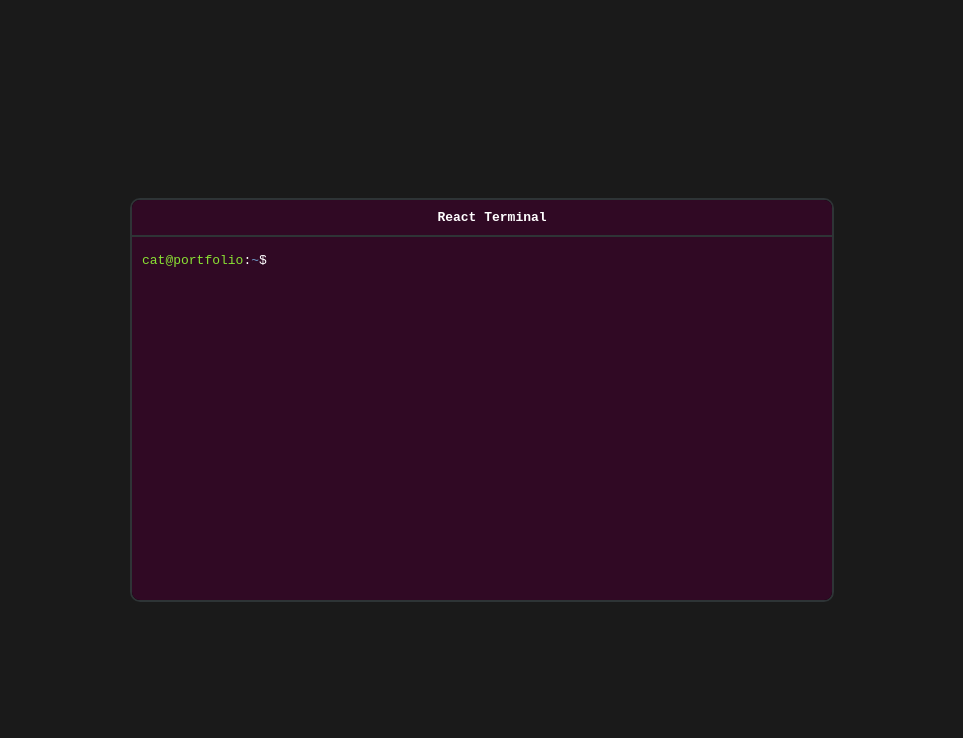
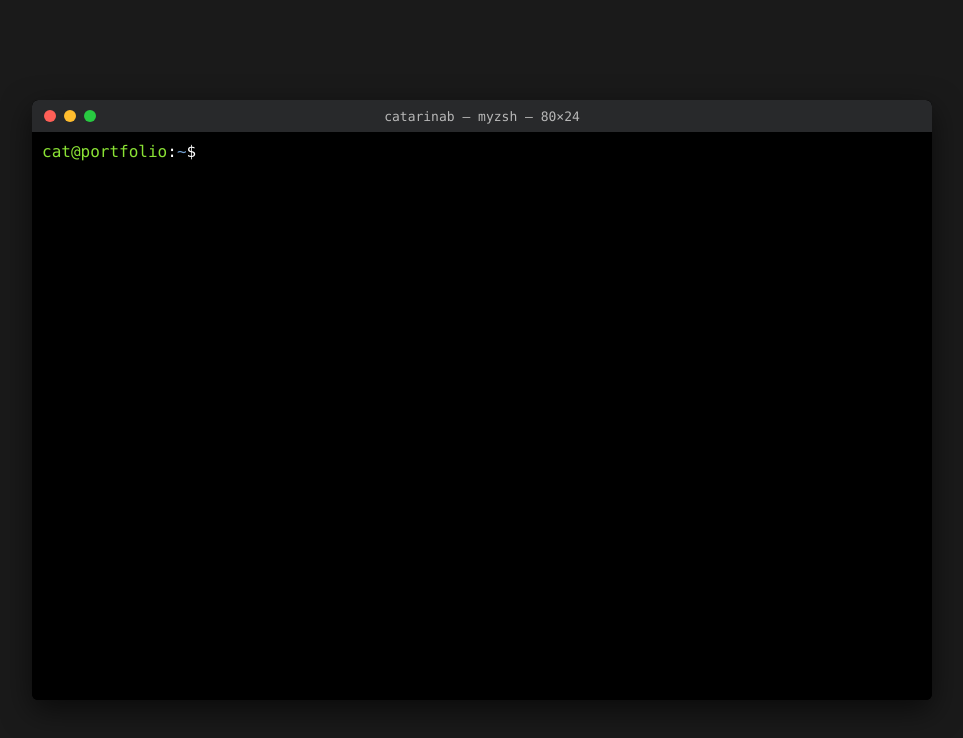
Before and after one commit to catarinab/catarinab.github.io, a React (Create React App) app: page / in a window 1280 px wide. Shown: the top 738 px of the page, without its empty margins (158-1121 px from the left). Built offline with nearby package versions, Linux system fonts and the light colour scheme.

Commit message:
Getting prettier

```diff
--- a/src/App.js
+++ b/src/App.js
@@ -2,25 +2,38 @@
 
 function App() {
   const commands = {
-    help: "Available commands: help, whoami, clear",
+    help: "Available commands: help, whoami, clear, echo [text], ls",
     whoami: "You are a React user!",
     clear: "",
+    ls: "Desktop Documents Downloads Music Pictures Videos",
+    echo: (args) => args,
   };
 
   const [input, setInput] = useState("");
 const [history, setHistory] = useState([]);
   const terminalEndRef = useRef(null);
+  const inputRef = useRef(null);
 
   const handleSubmit = (e) => {
-    e.preventDefault();
+    if (e) e.preventDefault();
 
     if (input.trim() === "") return;
 
-    let response = commands[input] || `Command not found: ${input}`;
+    const inputParts = input.trim().split(' ');
+    const command = inputParts[0];
+    const args = inputParts.slice(1).join(' ');
 
-    if (input === "clear") {
+    let response;
+
+    if (command === "clear") {
       setHistory([]);
     } else {
+      if (typeof commands[command] === 'function') {
+        response = commands[command](args);
+      } else {
+        response = commands[command] || `Command not found: ${command}`;
+      }
+
       setHistory((prev) => [
         ...prev,
         { prompt: "cat@portfolio:~$", command: input, output: response },
@@ -30,47 +43,91 @@
     setInput(""); // Clear input after submission
   };
 
+  // Handle Enter key press
+  const handleKeyDown = (e) => {
+    if (e.key === 'Enter') {
+      e.preventDefault();
+      handleSubmit();
+    }
+  };
+
+  // Handle clicks on terminal to focus input
+  const handleTerminalClick = () => {
+    inputRef.current?.focus();
+  };
+
   // Auto-scroll to the bottom when history updates
   useEffect(() => {
     terminalEndRef.current?.scrollIntoView({ behavior: "smooth" });
   }, [history]);
 
+  // Maintain focus on input when terminal is clicked
+  useEffect(() => {
+    document.addEventListener("click", handleTerminalClick);
+    return () => {
+      document.removeEventListener("click", handleTerminalClick);
+    };
+  }, []);
+
   return (
     <div style={styles.page}>
       <div style={styles.terminal}>
-        <div style={styles.terminalHeader}>React Terminal</div>
-        <div style={styles.terminalBody}>
+        <div style={styles.terminalHeader}>
+          <div style={styles.trafficLights}>
+            <div style={styles.closeButton}></div>
+            <div style={styles.minimizeButton}></div>
+            <div style={styles.maximizeButton}></div>
+          </div>
+          <div style={styles.title}>catarinab — myzsh — 80×24</div>
+        </div>
+        <div style={styles.terminalBody} onClick={handleTerminalClick}>
           {history.map((entry, index) => (
             <div key={index} style={styles.historyEntry}>
-              <p style={styles.command}>
+              <div style={styles.commandLine}>
+                <span style={styles.prompt}>
                   <span style={styles.green}>cat@portfolio</span>
                   <span style={styles.white}>:</span>
                   <span style={styles.blue}>~</span>
-                <span style={styles.white}>$</span> {entry.command}
-              </p>
-              <p style={styles.output}>{entry.output}</p>
+                  <span style={styles.white}>$&nbsp;</span>
+                </span>{" "}
+                <span>{entry.command}</span>
+              </div>
+              {entry.output && (
+                <div style={styles.output}>
+                  {entry.output.split('\n').map((line, i) => (
+                    <div key={i}>{line}</div>
+                  ))}
+                </div>
+              )}
             </div>
           ))}
-          <div ref={terminalEndRef} />
-          {/* Live Input Area */}
-          <form onSubmit={handleSubmit} style={styles.inputContainer}>
+
+          {/* Current input line */}
+          <form onSubmit={handleSubmit} style={styles.inputLine}>
+            <span style={styles.prompt}>
               <span style={styles.green}>cat@portfolio</span>
               <span style={styles.white}>:</span>
               <span style={styles.blue}>~</span>
-            <span style={styles.white}>$</span>
+              <span style={styles.white}>$&nbsp;</span>
+            </span>{" "}
             <input
+              ref={inputRef}
               type="text"
               value={input}
               onChange={(e) => setInput(e.target.value)}
+              onKeyDown={handleKeyDown}
               autoFocus
               style={styles.input}
             />
           </form>
+          <div ref={terminalEndRef} style={styles.terminalEnd} />
         </div>
       </div>
     </div>
   );
 }
+
+const FONT_SIZE = "16px";
 
 const styles = {
   page: {
@@ -81,62 +138,121 @@
     backgroundColor: "#1a1a1a",
   },
   terminal: {
-    width: "700px",
-    height: "400px",
+    width: "900px",
+    height: "600px",
     backgroundColor: "#000",
-    color: "#0f0",
-    fontFamily: "monospace",
-    border: "2px solid #2E3436",
-    borderRadius: "10px",
+    color: "#fff",
+    fontFamily: "JetBrains Mono, Monaco, Menlo, Consolas, monospace",
+    borderRadius: "6px",
     display: "flex",
     flexDirection: "column",
     overflow: "hidden",
+    boxShadow: "0 10px 30px rgba(0, 0, 0, 0.6)",
   },
   terminalHeader: {
     width: "100%",
-    backgroundColor: "#300924",
-    padding: "10px",
+    backgroundColor: "#28292b",
+    padding: "8px 10px",
+    position: "relative",
+    boxSizing: "border-box",
+    height: "32px",
+    display: "flex",
+    alignItems: "center",
+    borderTopLeftRadius: "6px",
+    borderTopRightRadius: "6px",
+  },
+  trafficLights: {
+    display: "flex",
+    alignItems: "center",
+    position: "absolute",
+    left: "12px",
+    top: "10px",
+  },
+  closeButton: {
+    width: "12px",
+    height: "12px",
+    borderRadius: "50%",
+    backgroundColor: "#ff5f57",
+    marginRight: "8px",
+  },
+  minimizeButton: {
+    width: "12px",
+    height: "12px",
+    borderRadius: "50%",
+    backgroundColor: "#ffbd2e",
+    marginRight: "8px",
+  },
+  maximizeButton: {
+    width: "12px",
+    height: "12px",
+    borderRadius: "50%",
+    backgroundColor: "#28ca41",
+  },
+  title: {
+    width: "100%",
     textAlign: "center",
-    borderBottom: "2px solid #2E3436",
-    color: "#FFFFFF",
-    fontWeight: "bold",
+    color: "#b8b8b8",
+    fontSize: "13px",
+    fontWeight: "normal",
   },
   terminalBody: {
     flex: 1,
-    backgroundColor: "#300924",
+    backgroundColor: "#000",
     padding: "10px",
     overflowY: "auto",
     display: "flex",
     flexDirection: "column",
+    position: "relative",
   },
   historyEntry: {
+    marginBottom: "4px",
+  },
+  commandLine: {
+    color: "#fff",
+    fontSize: FONT_SIZE,
     display: "flex",
-    flexDirection: "column",
-  },
-  command: {
-    color: "#fff",
-    fontSize: "13px",
-    marginBottom: "0px",
+    alignItems: "center",
+    whiteSpace: "pre-wrap",
+    wordBreak: "break-word",
   },
   output: {
-    fontSize: "13px",
+    fontSize: FONT_SIZE,
+    color: '#fff',
+    marginTop: "2px",
+    marginBottom: "6px",
+    paddingLeft: "10px",
+    whiteSpace: "pre", // Changed from pre-wrap to preserve exact spacing
+    fontFamily: "monospace", // Make sure to use monospace for ASCII art
+  },
+  inputLine: {
+    display: "flex",
+    fontSize: FONT_SIZE,
+    alignItems: "center",
     color: "#fff",
-    marginBottom: "5px",
+    marginTop: "auto",
+    width: "100%",
+    margin: 0,
+    padding: 0,
   },
-  inputContainer: {
-    display: "flex",
+  prompt: {
+    display: "inline-flex",
     alignItems: "center",
-    padding: "5px 0",
   },
   input: {
     flex: 1,
-    fontSize: "13px",
+    fontSize: FONT_SIZE,
     backgroundColor: "transparent",
     color: "#fff",
     border: "none",
     outline: "none",
-    fontFamily: "monospace",
-    paddingLeft: "5px",
+    fontFamily: "JetBrains Mono, Monaco, Menlo, Consolas, monospace",
+    padding: "0",
+    margin: "0",
+    width: "calc(100% - 15px)",
+  },
+  terminalEnd: {
+    float: "left",
+    clear: "both",
   },
   green: { color: "#8AE234" },
   white: { color: "#fff" },
```
Lines whose indentation alone changed are shown as unchanged.
